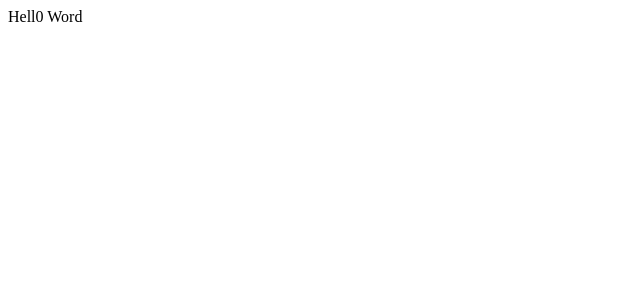
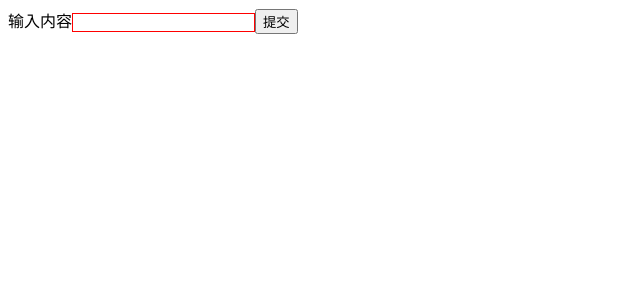
Before and after one commit to xy1ona/todolist, a React (Create React App) app: page / in a window 1280 px wide. Shown: the top 300 px of the page, without its empty margins (0-640 px from the left). Built offline with nearby package versions, Linux system fonts and the light colour scheme.

Commit message:
实现TodoList新增删除功能

```diff
--- /dev/null
+++ b/src/TodoItem.js
@@ -0,0 +1,23 @@
+import React, {Component} from 'react';
+
+class TodoItem extends Component{
+    constructor(props) {
+        super(props);
+        this.handleClick = this.handleClick.bind(this);
+    }
+    render(){
+        const { content } = this.props;
+        return (
+         <div
+             onClick={this.handleClick}>{content}
+         </div>
+        )
+    }
+
+    handleClick(){
+        const { handleItemDelete, index } = this.props;
+        handleItemDelete(index);
+    }
+}
+
+export default TodoItem;
--- /dev/null
+++ b/src/Todolist.js
@@ -0,0 +1,95 @@
+import React,{Component, Fragment} from 'react';
+import TodoItem from './TodoItem';
+import './style.css';
+
+class Todolist extends Component{
+    constructor(props){
+        super(props);
+        this.state = {
+            inputValue:'',
+            list: []
+        }
+        this.handleInputChange = this.handleInputChange.bind(this);
+        this.handleButtonClick= this.handleButtonClick.bind(this);
+        this.handleItemDelete = this.handleItemDelete.bind(this);
+    }
+    render(){
+        return(
+            <Fragment>
+                {
+                    /*注释*/
+                    //dangerouslySetInnerHTML 不被转义
+                    //className代替class
+                    //label htmlFor代替for
+                }
+                <div>
+                    <label htmlFor="insertArea">输入内容</label>
+                    <input
+                        id='insertArea'
+                        className='input'
+                        value={this.state.inputValue}
+                        onChange={this.handleInputChange}
+                    />
+                    <button onClick={this.handleButtonClick}>提交</button>
+                </div>
+                <ul>
+                    {this.getTodoItem()}
+                </ul>
+            </Fragment>
+        )
+    }
+
+    getTodoItem() {
+       return this.state.list.map((item, index)=>{
+            return(
+                <div key={index}>
+                    {/*父子组件传值，传方法*/}
+                    <TodoItem
+                        content={item}
+                        index={index}
+                        handleItemDelete = {this.handleItemDelete}
+                    />
+                    {/*
+                        <li key={index}
+                            onClick={this.handleItemDelete.bind(this, index)}
+                            dangerouslySetInnerHTML={{__html: item}}
+                        >
+                        </li>
+                     */}
+                </div>
+            )
+        })
+    }
+
+    handleInputChange(e) {
+        const value = e.target.value;
+        this.setState(()=>({
+              inputValue:value
+        }))
+        // this.setState({
+        //     inputValue:e.target.value
+        // })
+    }
+    handleButtonClick(){
+        this.setState((prevState)=>({
+            list: [...prevState.list,prevState.inputValue],
+            inputValue:''
+        }))
+        // this.setState({
+        //    list: [...this.state.list,this.state.inputValue],
+        //    inputValue:''
+        // })
+    }
+    handleItemDelete(index){
+        this.setState((prevState) => {
+            const list = [...prevState.list];
+            list.splice(index,1);
+            return {list }
+        })
+        // this.setState({
+        //     list:  list,
+        // })
+    }
+}
+
+export default Todolist;
--- a/src/index.js
+++ b/src/index.js
@@ -1,5 +1,4 @@
 import React from 'react';
 import ReactDOM from 'react-dom';
-import App from './App';
-
-ReactDOM.render(<App />, document.getElementById('root'));
+import Todolist from './Todolist'
+ReactDOM.render(<Todolist />, document.getElementById('root'));
--- /dev/null
+++ b/src/style.css
@@ -0,0 +1,3 @@
+.input{
+    border: 1px solid red;
+}
```
